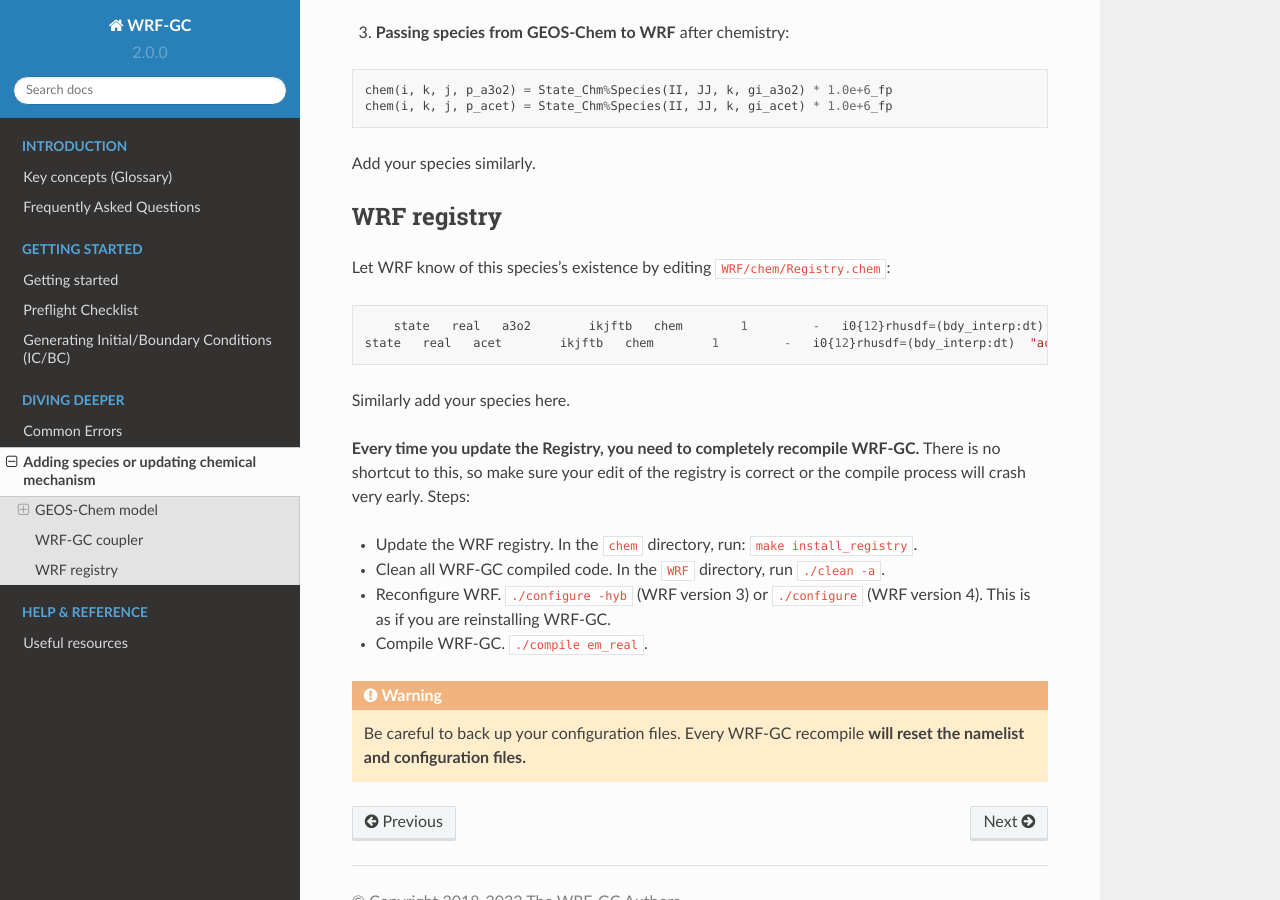
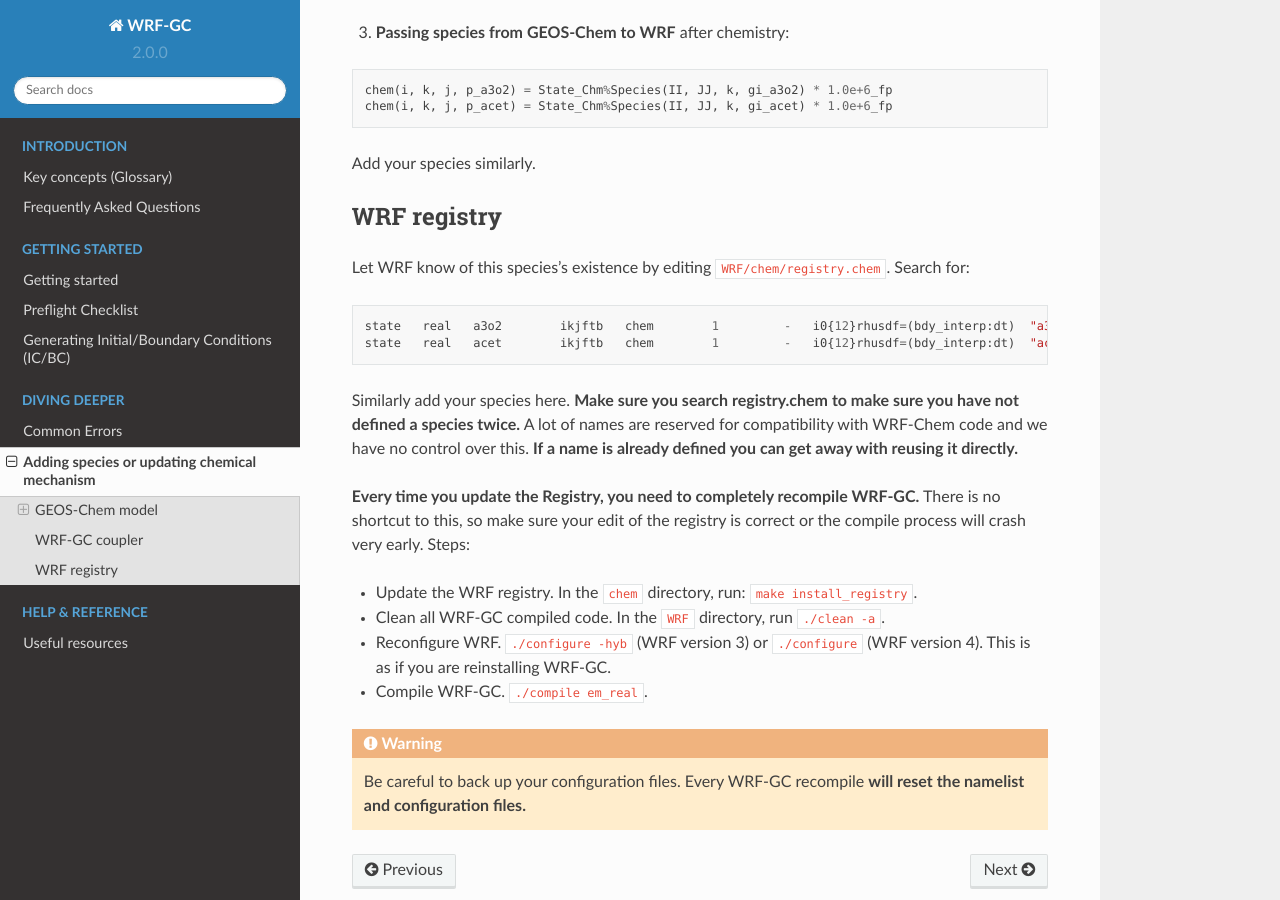
Before and after one commit to WRF-GC/documentation, a Sphinx documentation site: the page built from docs/source/newspecies.rst, in a window 1280 px wide and 900 px high, scrolled down 1891 px. Built offline with Sphinx 7.4.7 and the Read the Docs theme 2.0.0, drawn with Linux system fonts in a browser that asks for light colours.

Commit message:
Styling fix; add some more description

```diff
--- a/docs/source/newspecies.rst
+++ b/docs/source/newspecies.rst
@@ -77,14 +77,14 @@ Add your species similarly.
 WRF registry
 -------------
 
-Let WRF know of this species's existence by editing ``WRF/chem/Registry.chem``:
+Let WRF know of this species's existence by editing ``WRF/chem/registry.chem``. Search for:
 
 .. code-block::
 
-	state   real   a3o2        ikjftb   chem        1         -   i0{12}rhusdf=(bdy_interp:dt)  "a3o2"          "A3O2 mixing ratio"        "ppmv"
+    state   real   a3o2        ikjftb   chem        1         -   i0{12}rhusdf=(bdy_interp:dt)  "a3o2"          "A3O2 mixing ratio"        "ppmv"
     state   real   acet        ikjftb   chem        1         -   i0{12}rhusdf=(bdy_interp:dt)  "acet"          "ACETONE mixing ratio"     "ppmv"
 
-Similarly add your species here.
+Similarly add your species here. **Make sure you search registry.chem to make sure you have not defined a species twice.** A lot of names are reserved for compatibility with WRF-Chem code and we have no control over this. **If a name is already defined you can get away with reusing it directly.**
 
 **Every time you update the Registry, you need to completely recompile WRF-GC.** There is no shortcut to this, so make sure your edit of the registry is correct or the compile process will crash very early. Steps:
 
```
